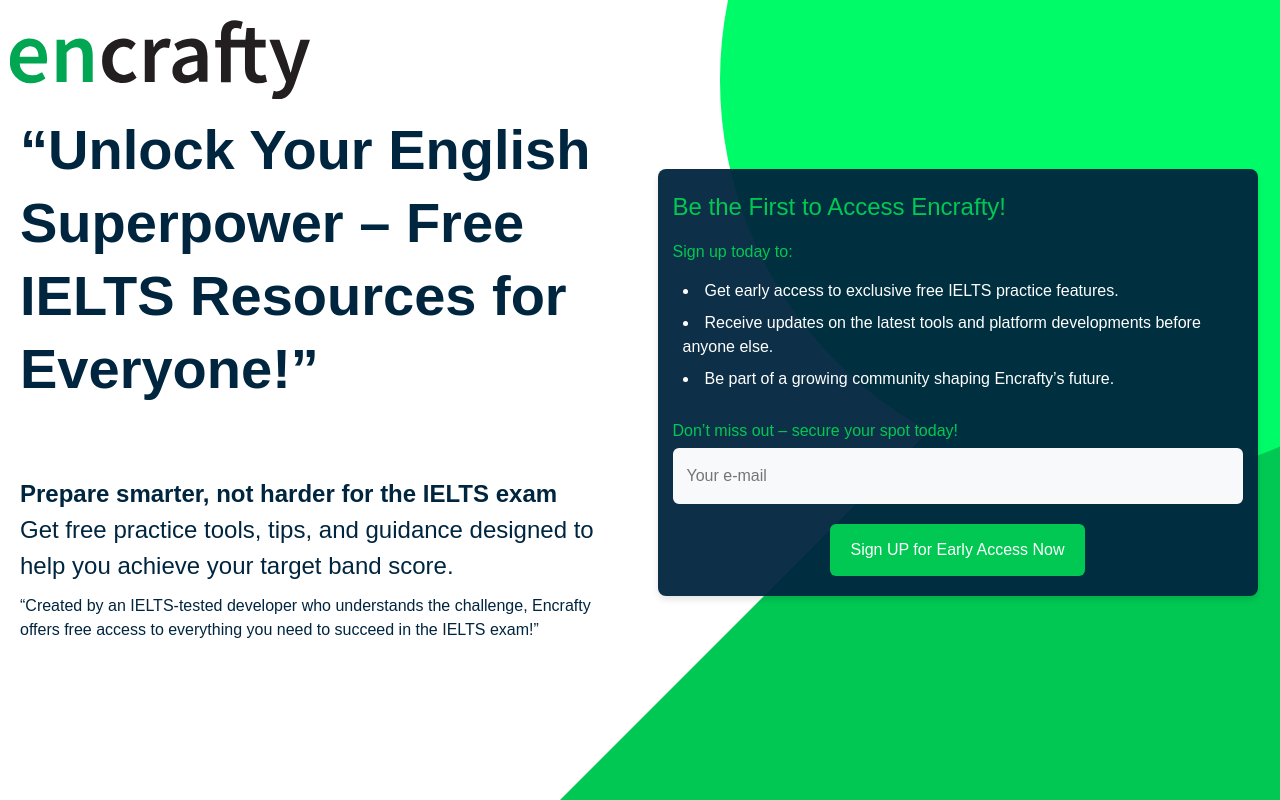
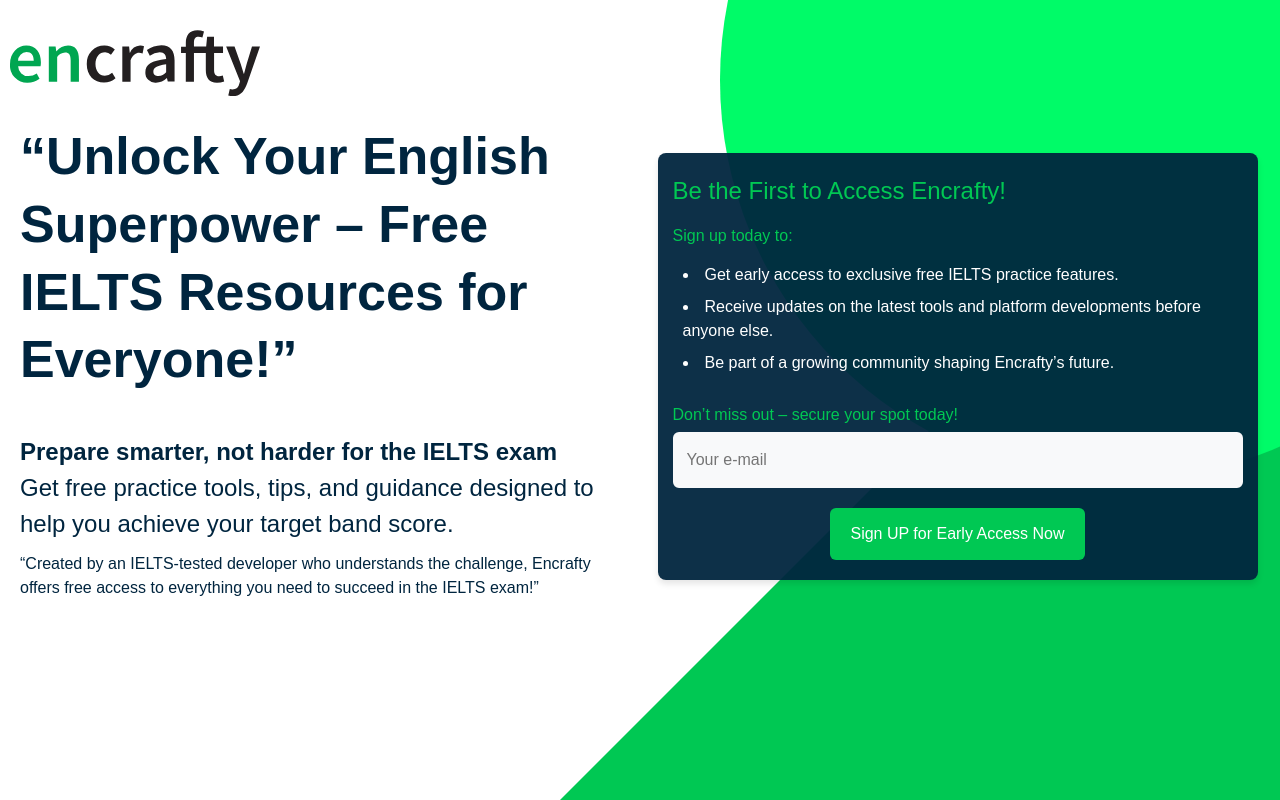
Before and after one commit to encrafty/encrafty.github.io, a website built with Vite: page index.html in a window 1280 px wide. Built offline with nearby package versions, Linux system fonts and the light colour scheme.

Commit message:
FixBug - fix scroll bug in laptop size

```diff
--- a/main.css
+++ b/main.css
@@ -98,7 +98,7 @@ h3 {
   position: relative;
   width: 100%;
   height: auto;
-  overflow: hidden; }
+  overflow-x: hidden; }
   .main-wrapper .main {
     height: 100vh;
     position: relative;
@@ -118,7 +118,6 @@ h3 {
     z-index: 300;
     height: 100%;
     flex-wrap: wrap;
-    overflow-y: auto;
     align-content: flex-end;
     gap: clamp(20px, 4vw, 30px); }
     @media (min-width: 768px) {
@@ -132,7 +131,8 @@ h3 {
   display: flex;
   margin: 0 10px 10px;
   z-index: 300;
-  line-height: 0; }
+  line-height: 0;
+  padding: 10px 0; }
   .navbar .logo {
     display: inline-block;
     width: fit-content; }
@@ -141,7 +141,7 @@ h3 {
       width: 100%; }
       @media (min-width: 1024px) {
         .navbar .logo > svg {
-          max-width: none; } }
+          max-width: 250px; } }
     .navbar .logo h1 {
       display: inline-block;
       width: 0;
@@ -149,12 +149,16 @@ h3 {
       overflow: hidden; }
 
 .call-to-action {
-  font-size: 2.5rem;
+  font-size: 2.25rem;
   font-weight: bold;
   line-height: 1.3;
   display: inline-block;
   margin-bottom: 20px; }
   @media (min-width: 1024px) {
+    .call-to-action {
+      font-size: 3.25rem;
+      margin-bottom: 40px; } }
+  @media (min-width: 1440px) {
     .call-to-action {
       font-size: 3.5rem;
       margin-bottom: 70px; } }
@@ -177,7 +181,7 @@ h3 {
   aspect-ratio: 1/1;
   background-color: #00fb68;
   border-radius: 100%;
-  z-index: 200;
+  z-index: -200;
   transform: translate(30%, 10%); }
   @media (min-width: 1024px) {
     .circle {
@@ -191,7 +195,7 @@ h3 {
   width: 100%;
   background-color: var(--primary-green);
   transform: translate(75%, 0) skewX(-45deg);
-  z-index: 100; }
+  z-index: -300; }
 
 .form-wrapper {
   background-color: rgba(0, 37, 63, 0.95);
```
Also changed, not shown: index.html (+1 -2 lines).
